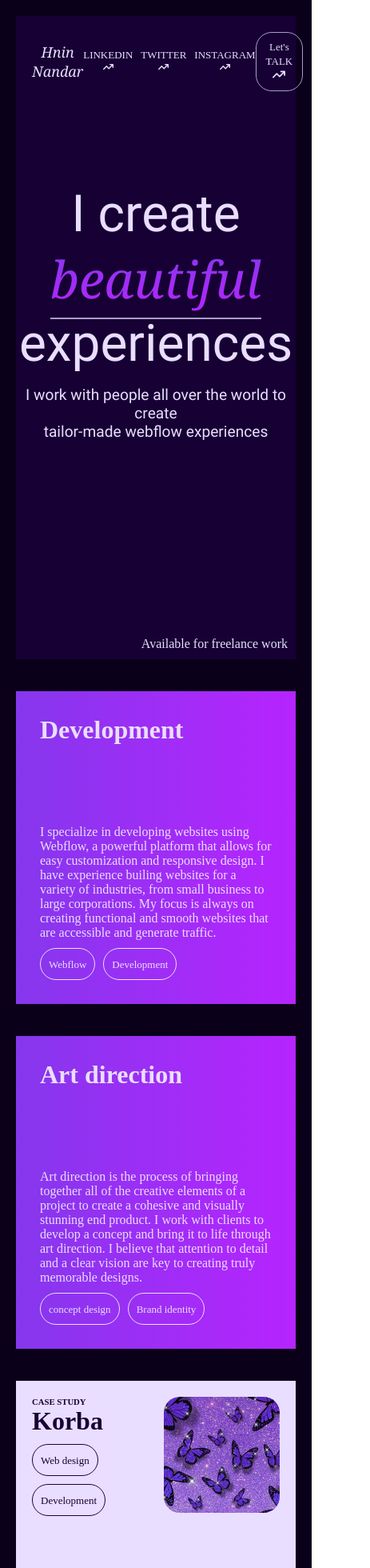
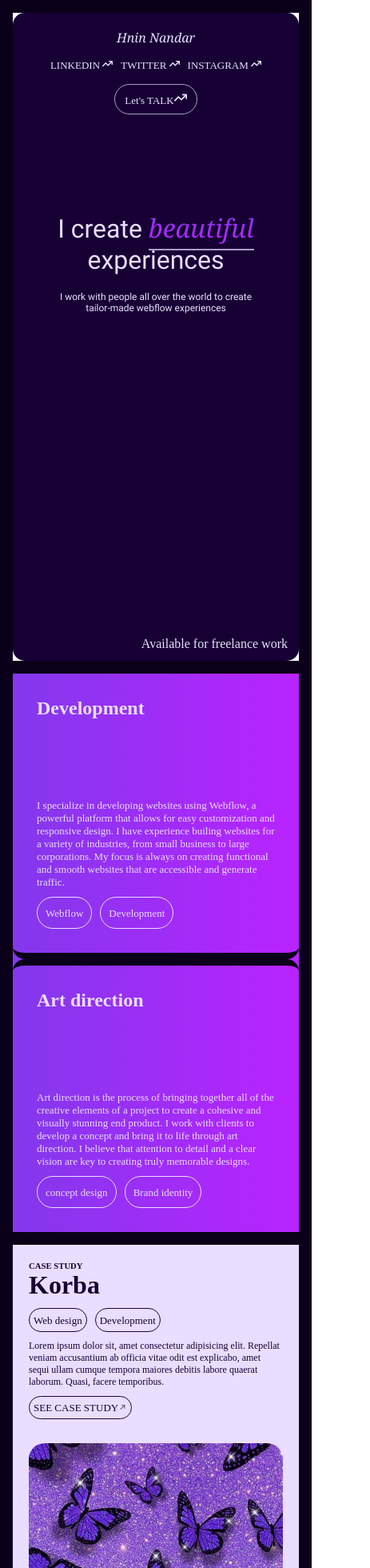
Before and after one commit to Hnin-Nandar/portfolio-, a React (Create React App) app: page / in a window 390 px wide. Shown: the top 1960 px of the page at 80% size, 463 px wide, since content can reach past the window. Built offline with nearby package versions, Linux system fonts and the light colour scheme.

Commit message:
responsive

```diff
--- a/src/pages/awards/index.js
+++ b/src/pages/awards/index.js
@@ -4,7 +4,7 @@ import { GoArrowUpRight } from "react-icons/go";
 
 const Award = () => {
     return (
-        <div className="awardSection">
+        <div className="awardSection border">
             <div className="col3">
                 <h1 className="award">Awards</h1>
             </div>
--- a/src/pages/home/home.css
+++ b/src/pages/home/home.css
@@ -15,11 +15,19 @@
 
 
 .allBorder {
-    border: 20px solid #0B001A;
-    min-height: 100vh;
+    /* border: 20px solid ; */
+
     background-color: #170034;
+    border-radius: 15px;
+    min-height: 96vh;
 }
 
+.border {
+    border-left: 16px solid #0B001A;
+    border-right: 16px solid #0B001A;
+    border-top: 16px solid #0B001A;
+
+}
 
 @font-face {
     font-family: roboto;
@@ -41,7 +49,7 @@
 }
 
 a {
-    color: #E9DEFF ;
+    color: #E9DEFF;
     font-size: 18px;
 }
 
@@ -56,7 +64,7 @@ a {
 .talkBtn {
     border: 1px solid #AE9BCB;
     border-radius: 20px;
-    padding: 8px 12px ;
+    padding: 8px 12px;
 }
 
 .name {
@@ -65,32 +73,6 @@ a {
     font-weight: 100;
     font-size: 24px;
 }
-
-/* .mainNav li {
-    display: inline-block;
-    padding: 10px;
-}
-
-a {
-    text-decoration: none;
-    color: #E9DEFF;
-}
-
-.mainNav li:first-child {
-    float: left;
-}
-
-.mainNav li:last-child {
-    float: right;
-}
-
-
-.talkBtn {
-    border: 1px solid #AE9BCB;
-    border-radius: 20px;
-}
-
- */
 
 
 
@@ -113,8 +95,7 @@ a {
 .title {
     font-weight: 400;
     font-family: roboto;
-    font-size: 400%;
-    color: #E9DEFF;
+    font-size: 6em;
     text-align: center;
     margin-top: 1.5em;
 }
@@ -122,14 +103,12 @@ a {
 
 .text {
     margin-top: 15px;
-    color: #E9DEFF;
     font-family: roboto;
     text-align: center;
-    font-size: 120%;
+    font-size: 20px;
 }
 
 .bottomText {
-    color: #E9DEFF;
     text-align: right;
     position: absolute;
     bottom: 30px;
@@ -138,19 +117,64 @@ a {
 
 
 @media screen and (max-width: 760px) {
-    .name{
+    .name {
         font-size: 18px;
     }
 
-    a{
+    a {
         font-size: 13px;
+    }
+
+    .title {
+        font-size: 4em;
     }
 }
 
 @media screen and (max-width: 600px) {
-    /* your hoem work */
+    .name {
+        font-size: 16px;
+    }
+
+    a {
+        font-size: 12px;
+    }
+
+    .title {
+        font-size: 3em;
+        margin-top: 100px;
+    }
+
+    .text {
+        font-size: 16px;
+        margin-top: 20px;
+    }
 }
 
 @media screen and (max-width: 400px) {
-    /* your hoem work */
+    .name {
+        font-size: 16px;
+    }
+
+    a {
+        font-size: 12px;
+    }
+
+    .title {
+        font-size: 2em;
+        margin-top: 100px;
+    }
+
+    .text {
+        font-size: 12px;
+        margin-top: 20px;
+    }
+
+    .center-div {
+
+        padding: 15px 0;
+    }
+
+    .mainNav {
+        flex-direction: column;
+    }
 }
--- a/src/pages/home/index.js
+++ b/src/pages/home/index.js
@@ -5,28 +5,21 @@ import './home.css'
 
 const Home = () => {
   return (
+    <div className='border'>
       <div className='allBorder'>
         <TopNav />
         <h1 className='title'>I create <span className='beautiful'>beautiful</span> <br /> experiences</h1>
         <p className='text'>I work with people all over the world to create <br />tailor-made webflow experiences</p>
         <p className='bottomText'>Available for freelance work</p>
-
+      </div>
     </div>
   )
 }
 
 const TopNav = () => {
   return (
-    // <ul className='mainNav'>
-    //   <li><a href='#' className='name'>Hnin Nandar</a></li>
-    //   <li><a href='#'>LINKEDIN</a><FaArrowTrendUp className='Icon' /></li>
-    //   <li><a href='#'>TWITTER</a><FaArrowTrendUp className='Icon' /></li>
-    //   <li><a href='#'>INSTAGRAM</a><FaArrowTrendUp className='Icon' /></li>
-    //   <li className='talkBtn'><a href='#'>Let's TALK</a><FaArrowTrendUp className='Icon' /></li>
-    // </ul>
-    <ul className='mainNav'>
-
-      <div >
+    <div className='mainNav'>
+      <div>
         <a href='#' className='name'>Hnin Nandar</a>
       </div>
 
@@ -39,7 +32,7 @@ const TopNav = () => {
       <div className='talkBtn'>
         <a href='#' >Let's TALK</a><FaArrowTrendUp className='Icon' />
       </div>
-    </ul>
+    </div>
   )
 }
 
--- a/src/pages/skills/index.js
+++ b/src/pages/skills/index.js
@@ -4,7 +4,8 @@ import './skill.css';
 const Skill = () => {
   return (
     <div className='container'>
-      <div class="col ">
+      <div class="midBorder">
+        <div className='col'>
           <h1>Development</h1>
           <p className='text2'>I specialize in developing websites using Webflow, a powerful platform that allows for easy customization and responsive design. I have experience builing websites for a variety of industries, from small business to large corporations. My focus is always on creating functional and smooth websites that are accessible and generate traffic.</p>
           <ul>
@@ -16,7 +17,9 @@ const Skill = () => {
             </li>
           </ul>
         </div>
-      <div class="col ">
+      </div>
+      <div class="midBorder2">
+        <div className='col'>
           <h1>Art direction</h1>
           <p className='text2'>Art direction is the process of bringing together all of the creative elements of a project to create a cohesive and visually stunning end product. I work with clients to develop a concept and bring it to life through art direction. I believe that attention to detail and a clear vision are key to creating truly memorable designs.</p>
           <ul>
@@ -28,6 +31,7 @@ const Skill = () => {
             </li>
           </ul>
         </div>
+      </div>
 
     </div >
   )
--- a/src/pages/skills/skill.css
+++ b/src/pages/skills/skill.css
@@ -16,15 +16,30 @@
     flex-direction: row;
     justify-content: space-between;
     align-items: start;
+    border-top: 16px solid #0B001A;
+    border-left: 16px solid #0B001A;
+    border-right: 16px solid #0B001A;
+
 }
 
 .col {
     flex: 1;
     text-align: left;
     padding: 30px;
-    border: 20px solid #0B001A;
-    /* box-shadow: 0 0 30px inset #0B001A; */
 
+}
+
+
+
+.midBorder {
+    border-right: 8px solid #0B001A;
+    border-radius: 15px;
+
+}
+
+.midBorder2 {
+    border-left: 8px solid #0B001A;
+    border-radius: 15px;
 }
 
 .text2 {
@@ -46,23 +61,42 @@ a {
     color: #E9DEFF;
 }
 
+@media screen and (max-width: 760px) {
+    .container {
+        flex-direction: column;
+    }
 
+    .midBorder {
+        border-bottom: 8px solid #0B001A;
+        border-radius: 15px;
+        border-right: 0;
 
-.inner-border-box {
-    width: 200px;
-    height: 200px;
-    position: relative;
-    border-radius: 20px;
-    box-shadow: inset 0 0 0 5px #0B001A;
+    }
+
+    .midBorder2 {
+        border-top: 8px solid #0B001A;
+        border-radius: 15px;
+        border-left: 0;
+    }
 }
 
-
-
-/* -----------KORA COMPONENT------ */
-
-
-@media screen and (max-width: 760px) {
-    .container{
-        flex-direction: column;
+@media screen and (max-width: 600px) {
+    .container h1 {
+        font-size: 2em;
     }
 }
+
+@media screen and (max-width: 400px) {
+    .container h1 {
+        font-size: 1.5em;
+    }
+
+    .container p {
+        font-size: 13px;
+    }
+
+    a {
+        font-size: 13px;
+
+    }
+}
--- a/src/pages/study/index.js
+++ b/src/pages/study/index.js
@@ -1,12 +1,12 @@
 import React from 'react';
 import './study.css';
 import myImage from './unnamed.jpg';
-import myImage2 from './images.jpg';
+import myImage2 from './flower.jpg';
 import { GoArrowUpRight } from "react-icons/go";
 
 const Study = () => {
     return (
-        <div >
+        <div className='border'>
             <div className='studySection1'>
                 <div className='col2'>
                     <h6>CASE STUDY</h6>
@@ -15,12 +15,12 @@ const Study = () => {
                         <li><a href='#'>Web design</a></li>
                         <li><a href='#'>Development</a></li>
                     </ul>
-                    <p>Lorem ipsum dolor sit, amet consectetur adipisicing elit.<br /> Repellat veniam accusantium ab officia vitae odit est<br /> explicabo, amet sequi ullam cumque tempora maiores debitis<br /> labore quaerat laborum. Quasi, facere temporibus.</p>
+                    <p>Lorem ipsum dolor sit, amet consectetur adipisicing elit. Repellat veniam accusantium ab officia vitae odit est explicabo, amet sequi ullam cumque tempora maiores debitis labore quaerat laborum. Quasi, facere temporibus.</p>
                     <ul>
-                        <li><a href='#'><span className='text3'>SEE CASE STUDY</span></a><GoArrowUpRight stroke='#170034' fill='#170034' size='0.8em' /></li>
+                        <li className='text3'><a href='#'>SEE CASE STUDY<GoArrowUpRight stroke='#170034' fill='#170034' size='0.8em' /></a></li>
                     </ul>
                 </div>
-                <div className='imgContainer'>
+                <div className='imgContainer col2'>
                     <img
                         src={myImage} alt='butterfly'
                     />
@@ -35,12 +35,12 @@ const Study = () => {
                         <li><a href='#'>Concept design</a></li>
                         <li><a href='#'>Brand Identity</a></li>
                     </ul>
-                    <p>Lorem ipsum dolor sit, amet consectetur adipisicing elit.<br /> Repellat veniam accusantium ab officia vitae odit est<br /> explicabo, amet sequi ullam cumque tempora maiores debitis<br /> labore quaerat laborum. Quasi, facere temporibus.</p>
+                    <p>Lorem ipsum dolor sit, amet consectetur adipisicing elit. Repellat veniam accusantium ab officia vitae odit est explicabo, amet sequi ullam cumque tempora maiores debitis labore quaerat laborum. Quasi, facere temporibus.</p>
                     <ul>
-                        <li><a href='#'><span className='text4'>SEE CASE STUDY</span></a><GoArrowUpRight stroke='#E9DEFF' fill='#E9DEFF' size='0.8em' /></li>
+                        <li className='text4'><a href='#'>SEE CASE STUDY</a><GoArrowUpRight stroke='#E9DEFF' fill='#E9DEFF' size='0.8em' /></li>
                     </ul>
                 </div>
-                <div className='col2 '>
+                <div className='col2 imgContainer'>
                     <img
                         src={myImage2} alt='flower'
                     />
--- a/src/pages/study/study.css
+++ b/src/pages/study/study.css
@@ -1,35 +1,24 @@
-
-
-
-
-
-
-
-
 /* -----------STUDY SECTION ONE---------- */
 
 
 .studySection1 {
-    min-height: 100vh;
     background-color: #E9DEFF;
-    border: 20px solid #0B001A;
-
     display: flex;
     flex-direction: row;
     padding: 20px;
     gap: 20px;
-
 }
 
-.col2{
+.col2 {
+    flex: 1;
+    position: relative;
+}
+
+.imgContainer {
     flex: 1;
 }
 
-.imgContainer{
-    flex: 1;
-}
-
-.imgContainer > img {
+.imgContainer>img {
     width: 100%;
     border-radius: 20px;
 }
@@ -41,21 +30,28 @@
 }
 
 .studySection1 p {
-    margin-top: 17.5em;
+    position: absolute;
+    bottom: 80px;
+    left: 0;
+    font-size: 20px;
 }
+
+
 
 
 .col2 ul li {
     display: inline-block;
     padding: 10px;
-    border: 1px solid #1E0044;
     border-radius: 20px;
     margin-top: 10px;
     margin-right: 10px;
     max-width: 300px;
 }
 
-.studySection1 ul li a,
+.studySection1 ul li {
+    border: 1px solid #1E0044;
+}
+
 .studySection1 a {
     text-decoration: none;
     color: #170034;
@@ -66,7 +62,10 @@
 .text3 {
     font-family: 'Times New Roman', Times, serif;
     color: #170034;
-    font-size: 90%;
+    font-size: 15px;
+    position: absolute;
+    bottom: 30px;
+    left: 0;
 }
 
 
@@ -75,9 +74,11 @@
 
 .studySection2 {
     display: flex;
-    min-height: 100vh;
+    flex-direction: row;
+    padding: 20px;
+    gap: 20px;
     background-color: #170034;
-    border: 20px solid #0B001A;
+    border-top: 16px solid #0B001A;
 }
 
 .studySection2 h1,
@@ -90,18 +91,16 @@
     font-family: 'Times New Roman', Times, serif;
     color: #E9DEFF;
     font-size: 90%;
+    position: absolute;
+    bottom: 30px;
+    left: 0;
 }
 
 
 .studySection2 ul li {
-    display: inline-block;
-    padding: 10px;
     border: 1px solid #E9DEFF;
-    border-radius: 20px;
-    margin-top: 10px;
-    margin-right: 10px;
-    max-width: 300px;
 }
+
 
 .studySection2 ul li a,
 .studySection2 a {
@@ -110,5 +109,69 @@
 }
 
 .studySection2 p {
-    margin-top: 17.5em;
+    position: absolute;
+    bottom: 80px;
+    left: 0;
+    font-size: 20px;
 }
+
+
+
+@media screen and (max-width: 760px) {
+    .studySection1 {
+        flex-direction: column;
+    }
+
+    .studySection1 p {
+        font-size: 15px;
+    }
+
+    .imgContainer>img {
+        width: 100%;
+        height: 200px;
+        border-radius: 20px;
+        object-fit: cover;
+    }
+
+    .studySection1 p,
+    .text3 {
+        position: static;
+    }
+
+    .col2 ul li {
+        padding: 5px;
+        margin-bottom: 10px;
+    }
+
+    .studySection2 {
+        flex-direction: column;
+    }
+
+    .studySection2 p {
+        font-size: 15px;
+    }
+
+    .studySection2 p,
+    .text4 {
+        position: static;
+    }
+}
+
+
+@media screen and (max-width: 600px) {
+    .studySection1 h1 {
+        font-size: 2em;
+    }
+
+    .studySection1 p {
+        font-size: 12px;
+    }
+
+    .studySection2 h1 {
+        font-size: 2em;
+    }
+
+    .studySection2 p {
+        font-size: 12px;
+    }
+}
```
Also changed, not shown: src/pages/awards/awards.css (+52 -6 lines), src/pages/study/flower.jpg (added), src/pages/study/images.jpg (deleted). Lines whose indentation alone changed are shown as unchanged.
